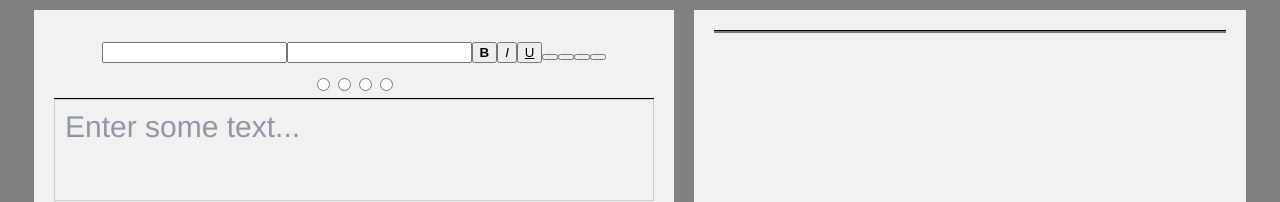
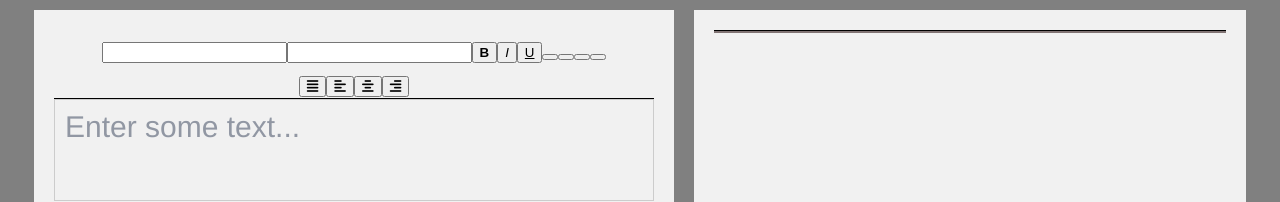
Before and after one commit to chandreshkkhatri/markdown-to-html, a React (Create React App) app: page / in a window 1280 px wide. Shown: the top 202 px of the page. Built offline with nearby package versions, Linux system fonts and the light colour scheme.

Commit message:
adding font awesome

```diff
--- a/public/index.html
+++ b/public/index.html
@@ -3,6 +3,7 @@
   <head>
     <meta charset="utf-8" />
     <link rel="icon" href="%PUBLIC_URL%/favicon.ico" />
+    <script src="https://kit.fontawesome.com/aba46a39e9.js" crossorigin="anonymous"></script>
     <meta name="viewport" content="width=device-width, initial-scale=1" />
     <meta name="theme-color" content="#000000" />
     <meta
--- a/src/RichTextEditor.js
+++ b/src/RichTextEditor.js
@@ -21,10 +21,10 @@ const RichTextEditor = () => {
         <button></button>
         <button></button>
         <div>
-        <input type="radio"/><i className="fas fa-align-left"></i>
-        <input type="radio"/><i className="fas fa-align-left"></i>
-        <input type="radio"/><i className="fas fa-align-left"></i>
-        <input type="radio"/><i className="fas fa-align-left"></i>
+        <button><i className="fas fa-align-justify"></i></button>
+        <button><i className="fas fa-align-left"></i></button>
+        <button><i className="fas fa-align-center"></i></button>
+        <button><i className="fas fa-align-right"></i></button>
 
         </div>
       </div>
```
